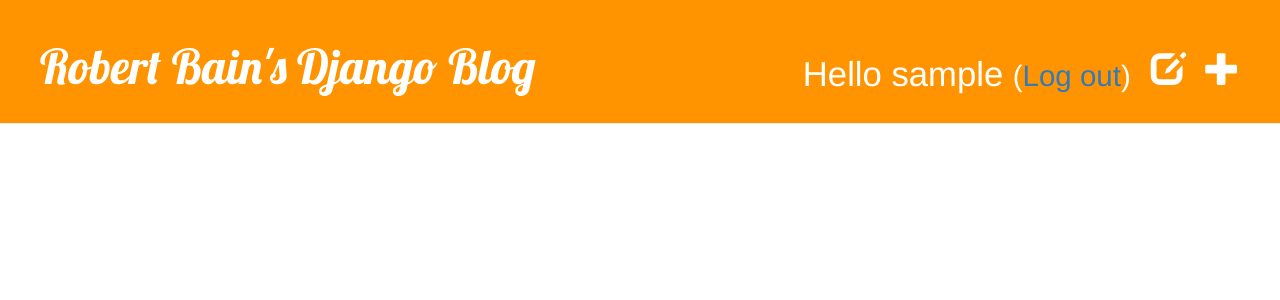
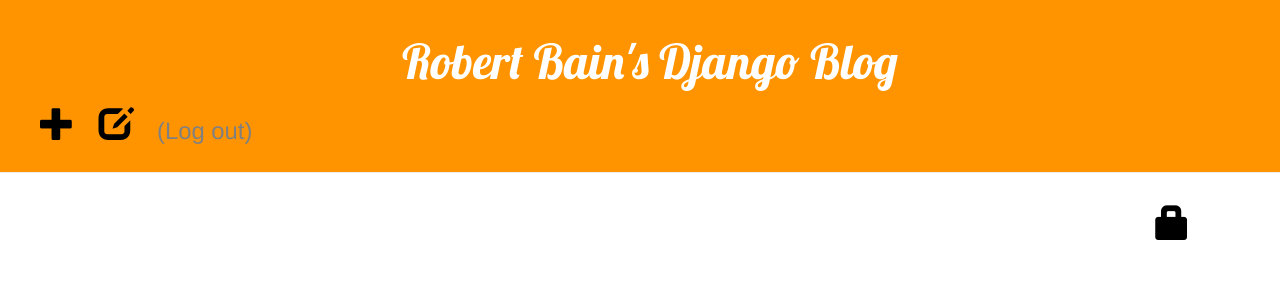
Before and after one commit to bainro/my-first-blog, a Django app: a page that uses blog/templates/blog/base.html in a window 1280 px wide. Shown: the top 300 px of the page. Run offline with Django 3.2, Linux system fonts and the light colour scheme; the visitor is signed in with stand-in values (Sample User, id 1); data that the repository does not hold is empty; some libraries are stand-ins or nearby versions.

Commit message:
Changing CSS and Element Layout

```diff
--- a/blog/static/css/blog.css
+++ b/blog/static/css/blog.css
@@ -36,9 +36,8 @@
 }
 
 .top-menu, .top-menu:hover, .top-menu:visited {
-    color: #ffffff;
+    color: #000;
     margin-top: 30px;
-    float: right;
     font-size: 26pt;
     margin-right: 20px;
 }
@@ -54,3 +53,18 @@
 .comment {
     margin: 20px 0px 20px 20px;
 }
+
+#blog-title {
+	margin: 15px 0;
+	text-align: center;
+}
+
+.text-align-right {
+	text-align: right;
+	margin-top: 10px	;
+}
+
+#logout-text {
+	font-size: 1.7em;
+	color: gray;
+}
--- a/blog/templates/blog/base.html
+++ b/blog/templates/blog/base.html
@@ -1,6 +1,9 @@
 {% load staticfiles %}
-<html>
+<!DOCTYPE html>
+<html lang="en">
     <head>
+        <meta charset="utf-8">
+        <meta name="viewport" content="width=device-width, initial-scale=1">
         <title>Robert Bain's Django Blog</title>
         <link rel="stylesheet" href="//maxcdn.bootstrapcdn.com/bootstrap/3.2.0/css/bootstrap.min.css">
         <link rel="stylesheet" href="//maxcdn.bootstrapcdn.com/bootstrap/3.2.0/css/bootstrap-theme.min.css">
@@ -9,14 +12,12 @@
     </head>
     <body>
         <div class="page-header">
+            <h1 id="blog-title"><a href="/">Robert Bain's Django Blog</a></h1>
             {% if user.is_authenticated %}
                 <a href="{% url 'post_new' %}" class="top-menu"><span class="glyphicon glyphicon-plus"></span></a>
                 <a href="{% url 'post_draft_list' %}" class="top-menu"><span class="glyphicon glyphicon-edit"></span></a>
-                <p class="top-menu">Hello {{ user.username }} <small>(<a href="{% url 'logout' %}">Log out</a>)</small></p>
-            {% else %}
-                <a href="{% url 'login' %}" class="top-menu"><span class="glyphicon glyphicon-lock"></span></a>
+                <a href="{% url 'logout' %}" id="logout-text">(Log out)</a>
             {% endif %}
-            <h1><a href="/">Robert Bain's Django Blog</a></h1>
         </div>
         <div class="content container">
             <div class="row">
@@ -24,6 +25,11 @@
                 {% block content %}
                 {% endblock %}
                 </div>
+                <div class="text-align-right">
+                    <a href="{% url 'login' %}" class="top-menu">
+                        <span class="glyphicon glyphicon-lock"></span>
+                    </a>
+                </div>
             </div>
         </div>
     </body>
```
